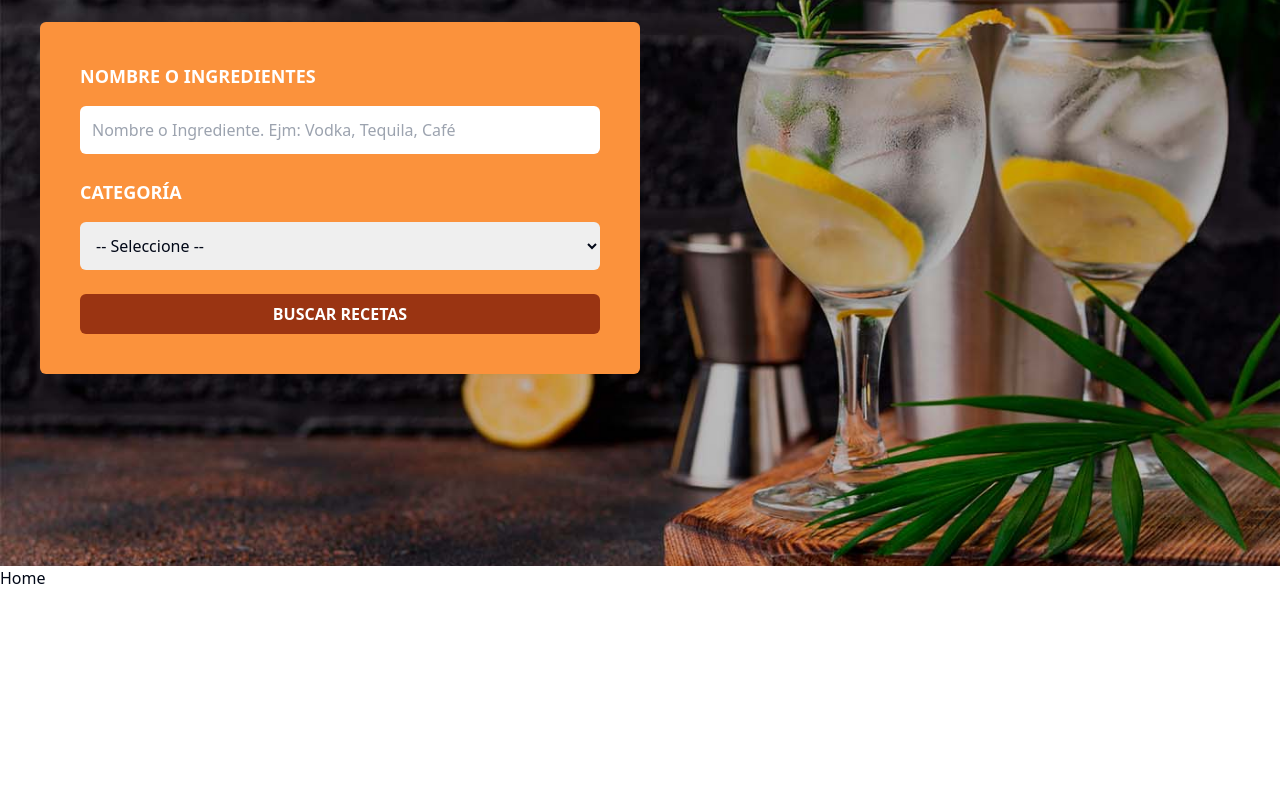
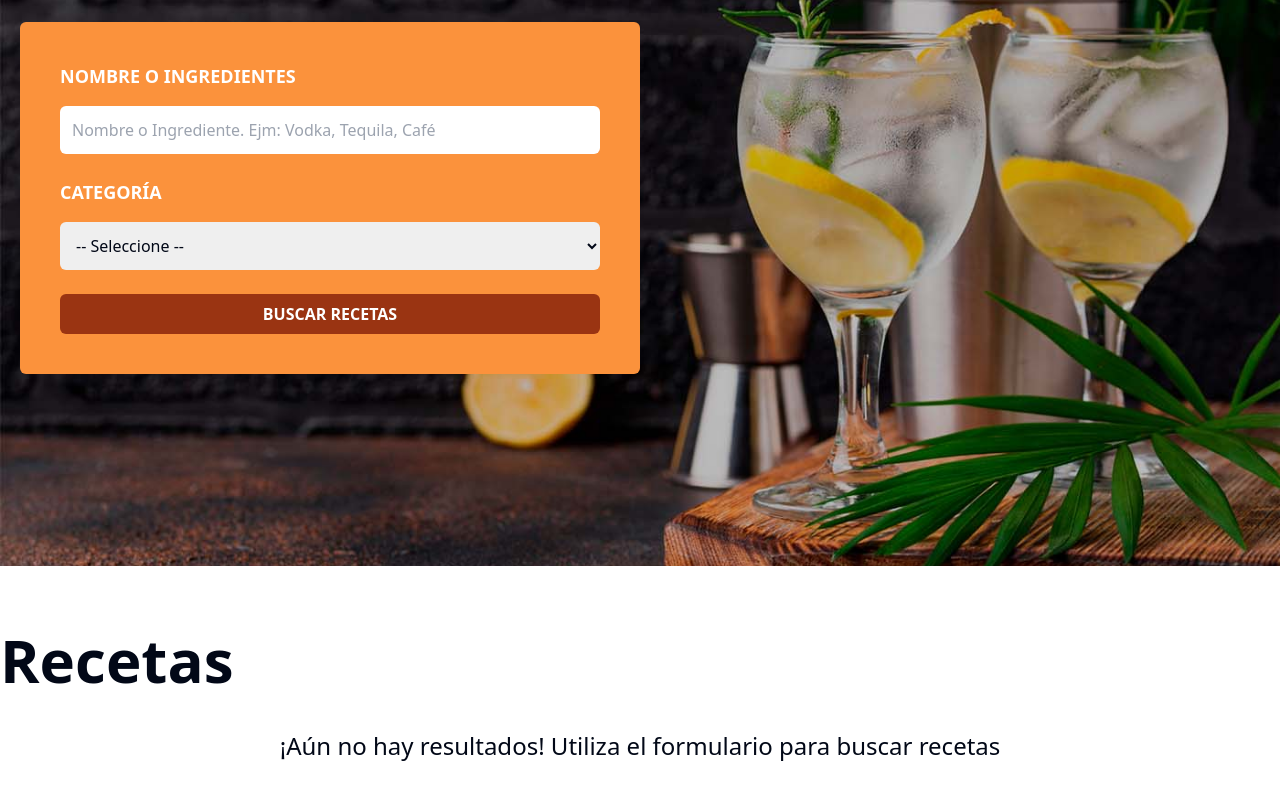
Before and after one commit to deglan-rivas/frontend-ts-recipeFinder, a React (Vite) app: page / in a window 1280 px wide. Shown: the part 282-1082 px from the top of the page. Before the commit the page ends 872 px from the top, so only its background shows below. Built offline with nearby package versions, Linux system fonts and the light colour scheme.

Commit message:
feat: :sparkles: add main section to home page

```diff
--- a/src/components/layout/Header.tsx
+++ b/src/components/layout/Header.tsx
@@ -8,7 +8,7 @@ export default function Header() {
 
   return (
     <header className={` ${isHome ? 'bg-[url(/bg.jpg)] bg-cover bg-center' : 'bg-slate-800'}`}>
-      <div className="container mx-auto py-16 px-10">
+      <div className="container mx-auto py-16 px-5">
         <div className=" flex justify-between items-center">
           <div className="w-32">
             <img src="/logo.svg" alt="" />
@@ -32,7 +32,9 @@ export default function Header() {
           </div>
         </div>
 
-        <Form />
+        {
+          isHome && <Form />
+        }
       </div>
     </header >
   )
--- a/src/components/layout/Layout.tsx
+++ b/src/components/layout/Layout.tsx
@@ -9,7 +9,7 @@ export default function Layout() {
     <>
       <Header />
 
-      <main>
+      <main className="container mx-auto py-16">
         <Outlet />
       </main>
     </>
--- a/src/pages/Home.tsx
+++ b/src/pages/Home.tsx
@@ -1,7 +1,15 @@
 export default function Home() {
   return (
-    <div>
-      Home
-    </div>
+    <>
+      <div className="space-y-10">
+        <h2 className="text-6xl font-semibold">
+          Recetas
+        </h2>
+
+        <p className="text-center text-2xl">
+          ¡Aún no hay resultados! Utiliza el formulario para buscar recetas
+        </p>
+      </div>
+    </>
   )
 }
--- a/tailwind.config.js
+++ b/tailwind.config.js
@@ -9,13 +9,13 @@ module.exports = {
   ],
   prefix: "",
   theme: {
-    container: {
-      center: true,
-      padding: "2rem",
-      screens: {
-        "2xl": "1400px",
-      },
-    },
+    // container: {
+    //   center: true,
+    //   padding: "2rem",
+    //   screens: {
+    //     "2xl": "1400px",
+    //   },
+    // },
     extend: {
       colors: {
         border: "hsl(var(--border))",
```
